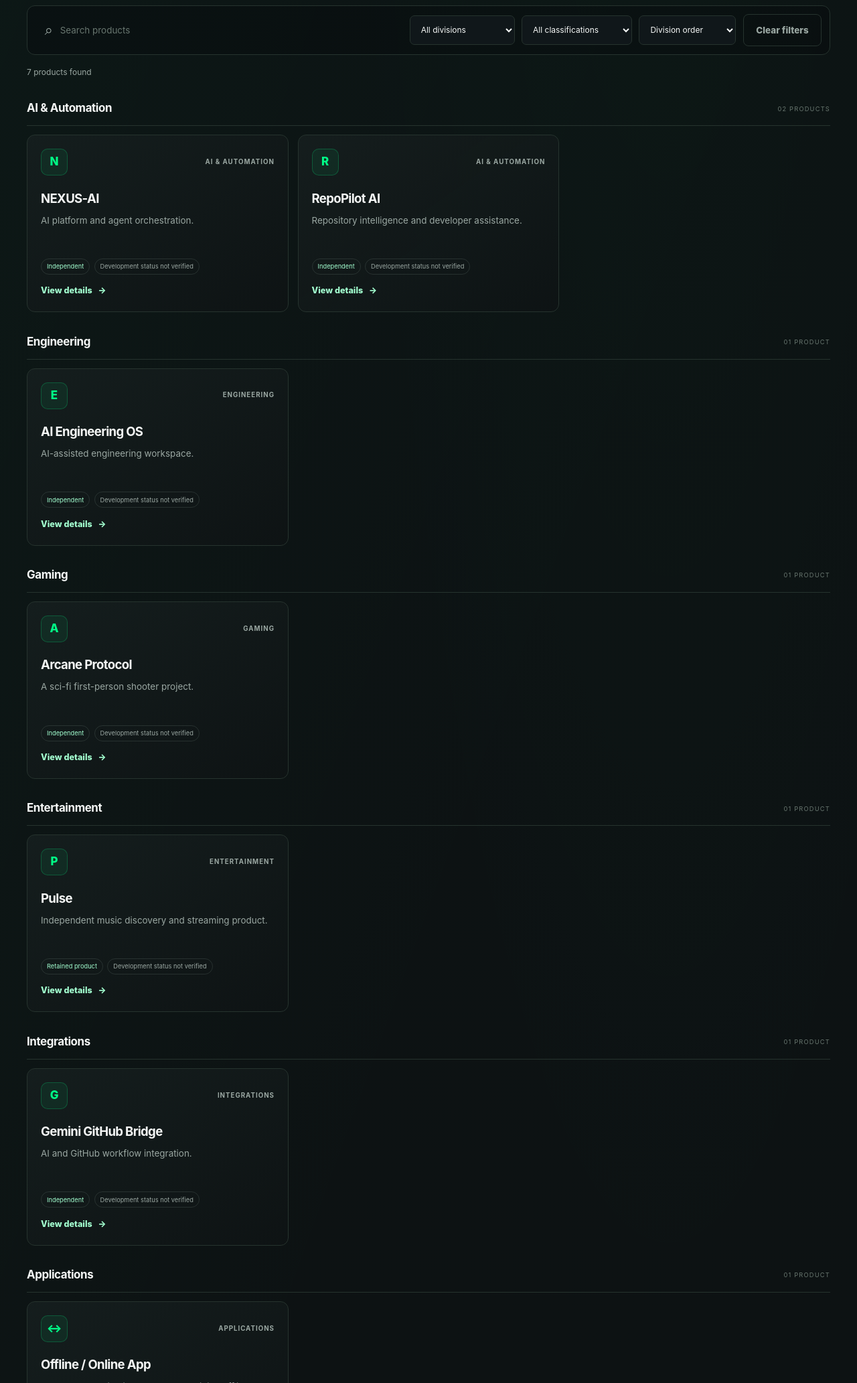
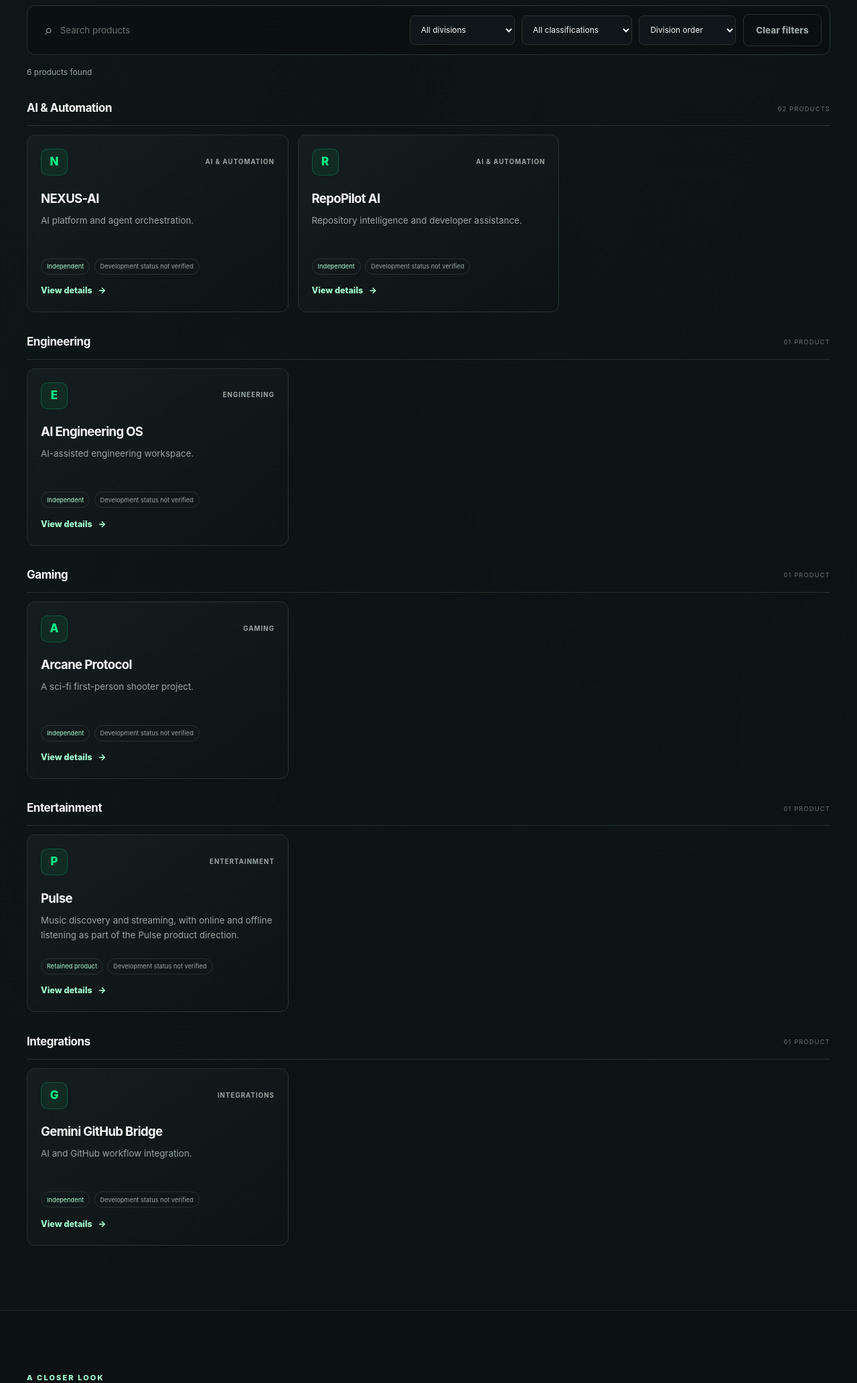
Before and after one commit to axdakkuu08-create/retro-technologies, a plain HTML site: page index.html in a window 1280 px wide. Shown: the part 1789-3854 px from the top of the page at 67% size. Drawn offline with Linux system fonts and the light colour scheme.

Commit message:
Correct RETRO catalogue to six projects and place offline/online under Pulse

```diff
--- a/index.html
+++ b/index.html
@@ -4,7 +4,7 @@
   <meta charset="utf-8">
   <meta name="viewport" content="width=device-width, initial-scale=1">
   <meta name="theme-color" content="#0b0f12">
-  <meta name="description" content="Discover the independent products in the RETRO Technologies ecosystem: AI, engineering, gaming, entertainment and digital applications.">
+  <meta name="description" content="Discover six independent products in the RETRO Technologies ecosystem: AI, engineering, gaming, entertainment and integrations.">
   <meta property="og:type" content="website">
   <meta property="og:title" content="RETRO Technologies — Technology Without Boundaries">
   <meta property="og:description" content="Independent products. One connected ecosystem.">
@@ -88,7 +88,7 @@
           <label class="select-field"><span class="visually-hidden">Sort products</span><select id="sort-order"><option value="division">Division order</option><option value="name">Name A–Z</option></select></label>
           <button id="clear-filters" class="button button-quiet" type="button">Clear filters</button>
         </form>
-        <p id="catalogue-count" class="catalogue-count" aria-live="polite">7 products</p>
+        <p id="catalogue-count" class="catalogue-count" aria-live="polite">6 products</p>
         <div id="project-catalogue" class="catalogue-groups">
           <section class="catalogue-group" data-group="AI &amp; Automation" aria-labelledby="group-ai"><div class="group-heading"><h3 id="group-ai">AI &amp; Automation</h3><span>02 PRODUCTS</span></div><div class="project-grid">
             <a class="project-card" data-name="NEXUS-AI" data-division="AI &amp; Automation" data-status="independent" href="products/nexus-ai/"><div class="card-top"><span class="project-symbol" aria-hidden="true">N</span><span class="project-category">AI &amp; Automation</span></div><h4>NEXUS-AI</h4><p>AI platform and agent orchestration.</p><div class="card-meta"><span class="identity-status">Independent</span><span class="development-status">Development status not verified</span></div><span class="card-link">View details <span aria-hidden="true">→</span></span></a>
@@ -101,17 +101,14 @@
             <a class="project-card" data-name="Arcane Protocol" data-division="Gaming" data-status="independent" href="products/arcane-protocol/"><div class="card-top"><span class="project-symbol" aria-hidden="true">A</span><span class="project-category">Gaming</span></div><h4>Arcane Protocol</h4><p>A sci-fi first-person shooter project.</p><div class="card-meta"><span class="identity-status">Independent</span><span class="development-status">Development status not verified</span></div><span class="card-link">View details <span aria-hidden="true">→</span></span></a>
           </div></section>
           <section class="catalogue-group" data-group="Entertainment" aria-labelledby="group-entertainment"><div class="group-heading"><h3 id="group-entertainment">Entertainment</h3><span>01 PRODUCT</span></div><div class="project-grid">
-            <a class="project-card" data-name="Pulse" data-division="Entertainment" data-status="retained" href="products/pulse/"><div class="card-top"><span class="project-symbol" aria-hidden="true">P</span><span class="project-category">Entertainment</span></div><h4>Pulse</h4><p>Independent music discovery and streaming product.</p><div class="card-meta"><span class="identity-status">Retained product</span><span class="development-status">Development status not verified</span></div><span class="card-link">View details <span aria-hidden="true">→</span></span></a>
+            <a class="project-card" data-name="Pulse" data-division="Entertainment" data-status="retained" href="products/pulse/"><div class="card-top"><span class="project-symbol" aria-hidden="true">P</span><span class="project-category">Entertainment</span></div><h4>Pulse</h4><p>Music discovery and streaming, with online and offline listening as part of the Pulse product direction.</p><div class="card-meta"><span class="identity-status">Retained product</span><span class="development-status">Development status not verified</span></div><span class="card-link">View details <span aria-hidden="true">→</span></span></a>
           </div></section>
           <section class="catalogue-group" data-group="Integrations" aria-labelledby="group-integrations"><div class="group-heading"><h3 id="group-integrations">Integrations</h3><span>01 PRODUCT</span></div><div class="project-grid">
             <a class="project-card" data-name="Gemini GitHub Bridge" data-division="Integrations" data-status="independent" href="products/gemini-github-bridge/"><div class="card-top"><span class="project-symbol" aria-hidden="true">G</span><span class="project-category">Integrations</span></div><h4>Gemini GitHub Bridge</h4><p>AI and GitHub workflow integration.</p><div class="card-meta"><span class="identity-status">Independent</span><span class="development-status">Development status not verified</span></div><span class="card-link">View details <span aria-hidden="true">→</span></span></a>
           </div></section>
-          <section class="catalogue-group" data-group="Applications" aria-labelledby="group-applications"><div class="group-heading"><h3 id="group-applications">Applications</h3><span>01 PRODUCT</span></div><div class="project-grid">
-            <a class="project-card" data-name="Offline / Online App" data-division="Applications" data-status="concept" href="products/offline-online-app/"><div class="card-top"><span class="project-symbol" aria-hidden="true">↔</span><span class="project-category">Applications</span></div><h4>Offline / Online App</h4><p>A separate application concept combining offline capability with connected online features.</p><div class="card-meta"><span class="identity-status">Concept</span><span class="development-status">Not represented as a released product</span></div><span class="card-link">View details <span aria-hidden="true">→</span></span></a>
-          </div></section>
-        </div>
+                  </div>
         <p id="catalogue-empty" class="empty-state" hidden>No products match those filters. Try a broader search or clear the filters.</p>
-        <noscript><p class="notice">JavaScript is off. All seven product entries remain available above; catalogue search and filters need JavaScript.</p></noscript>
+        <noscript><p class="notice">JavaScript is off. All six product entries remain available above; catalogue search and filters need JavaScript.</p></noscript>
       </div>
     </section>
 
```
